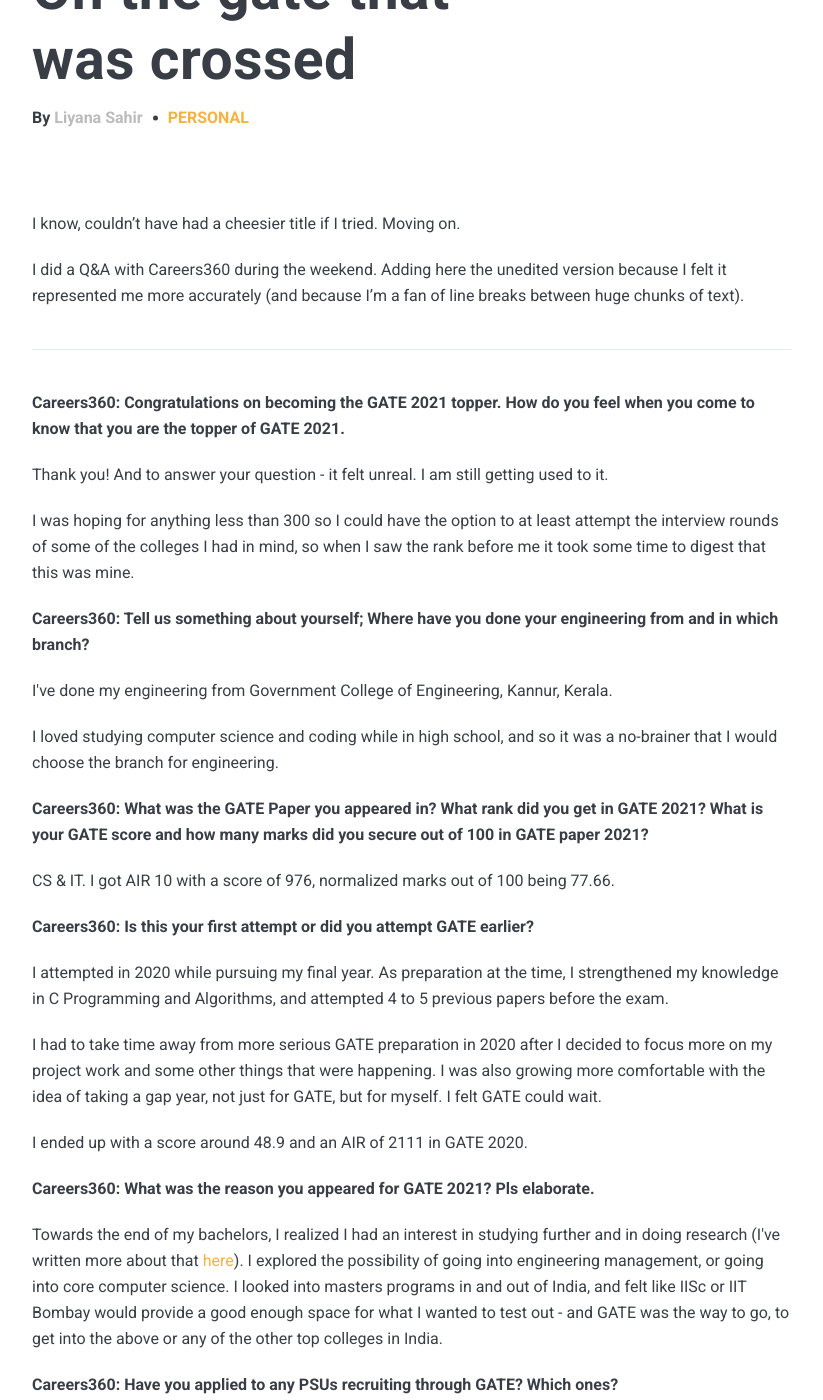
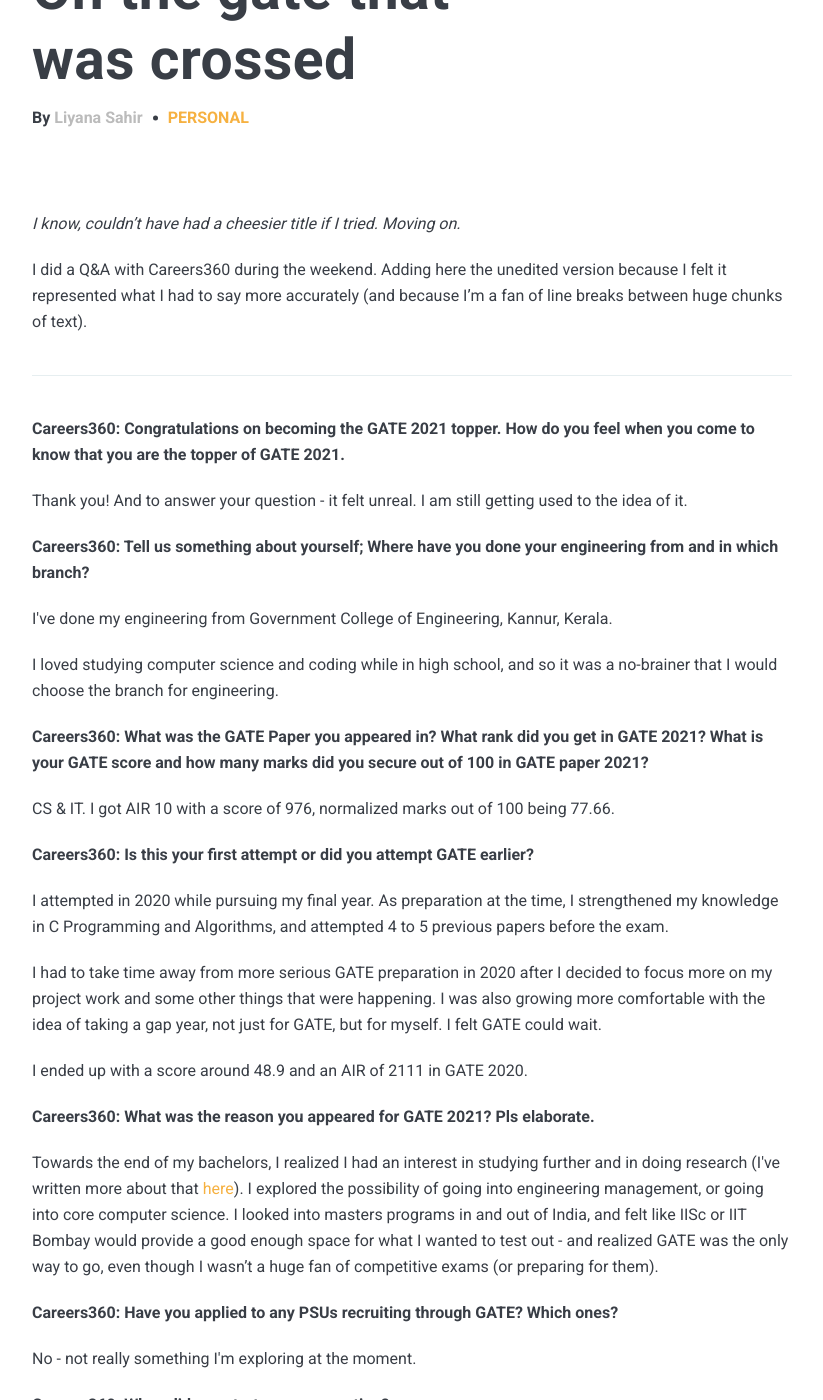
Before and after one commit to liyanasahir/liyanasahir.github.io, a Jekyll site: the page built from _posts/2021-03-31-on-gate.md, in a window 1280 px wide and 1400 px high, scrolled down 252 px. Shown: the whole window, without its empty margins (228-1051 px from the left). Built offline with Jekyll 4.4.1, drawn with Linux system fonts in a browser that asks for light colours; nearby versions of some CDN libraries; comment, search, counter and statistics services are not loaded; some of the changed text lies outside the part shown.

Commit message:
minor changes

```diff
--- a/_posts/2020-10-1-some-thoughts-on-graduating (copy).md
+++ b/_posts/2021-03-31-on-gate.md
@@ -5,17 +5,14 @@
 tags: PERSONAL
 ---
 
-I know, couldn't have had a cheesier title if I tried. Moving on.
+*I know, couldn't have had a cheesier title if I tried. Moving on.*
 
-I did a Q&A with Careers360 during the weekend. Adding here the unedited version because I felt it represented me more accurately (and because I'm a fan of line breaks between huge chunks of text).
-
+I did a Q&A with Careers360 during the weekend. Adding here the unedited version because I felt it represented what I had to say more accurately (and because I'm a fan of line breaks between huge chunks of text).
 
 ***
 **Careers360: Congratulations on becoming the GATE 2021 topper. How do you feel when you come to know that you are the topper of GATE 2021.**
 
-Thank you! And to answer your question - it felt unreal. I am still getting used to it.
-
-I was hoping for anything less than 300 so I could have the option to at least attempt the interview rounds of some of the colleges I had in mind, so when I saw the rank before me it took some time to digest that this was mine.
+Thank you! And to answer your question - it felt unreal. I am still getting used to the idea of it.
 
 **Careers360: Tell us something about yourself; Where have you done your engineering from and in which branch?**
 
@@ -37,7 +34,7 @@
 
 **Careers360: What was the reason you appeared for GATE 2021? Pls elaborate.**
 
-Towards the end of my bachelors, I realized I had an interest in studying further and in doing research (I&#39;ve written more about that [here](https://liyanasahir.in/2020/10/01/some-thoughts-on-graduating/)). I explored the possibility of going into engineering management, or going into core computer science. I looked into masters programs in and out of India, and felt like IISc or IIT Bombay would provide a good enough space for what I wanted to test out - and GATE was the way to go, to get into the above or any of the other top colleges in India.
+Towards the end of my bachelors, I realized I had an interest in studying further and in doing research (I&#39;ve written more about that [here](https://liyanasahir.in/2020/10/01/some-thoughts-on-graduating/)). I explored the possibility of going into engineering management, or going into core computer science. I looked into masters programs in and out of India, and felt like IISc or IIT Bombay would provide a good enough space for what I wanted to test out - and realized GATE was the only way to go, even though I wasn't a huge fan of competitive exams (or preparing for them).
 
 **Careers360: Have you applied to any PSUs recruiting through GATE? Which ones?**
 
```
Also changed, not shown: other parts of _posts/2021-03-31-on-gate.md (+3 -1 lines).
